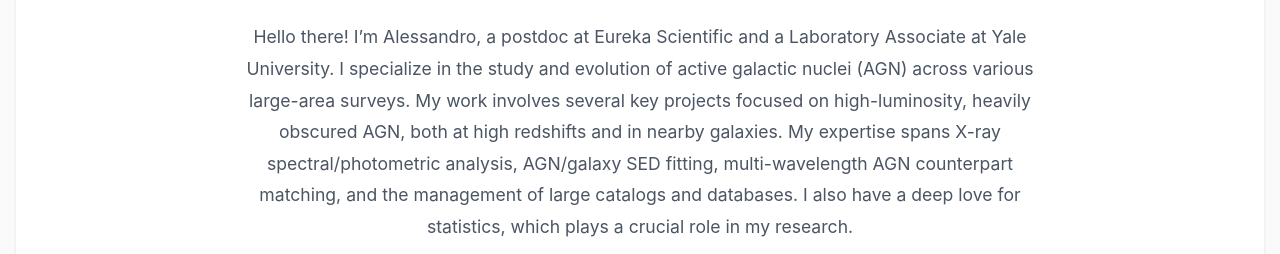
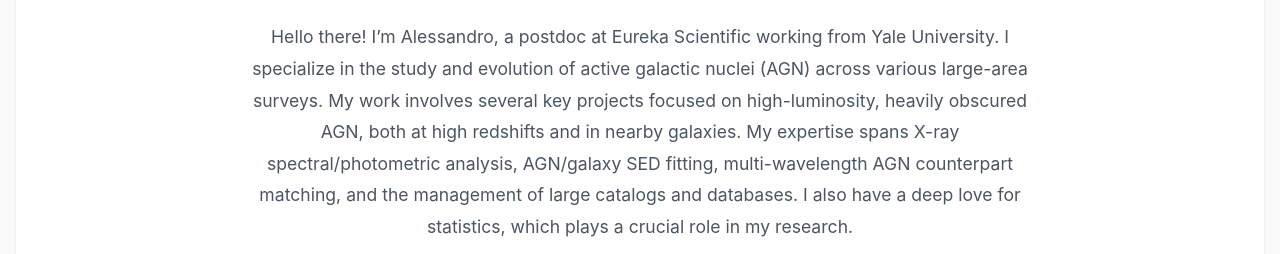
Before and after one commit to alessandropeca/alessandropeca.github.io, a website: page index.html in a window 1280 px wide. Shown: the part 546-800 px from the top of the page. Drawn offline with Linux system fonts and the light colour scheme.

Commit message:
Update index.html

```diff
--- a/index.html
+++ b/index.html
@@ -25,7 +25,7 @@
     <main>
         <section id="about">
             <h2>About Me</h2>
-            <p>Hello there! I’m Alessandro, a postdoc at Eureka Scientific and a Laboratory Associate at Yale University. I specialize in the study and evolution of active galactic nuclei (AGN) across various large-area surveys. My work involves several key projects focused on high-luminosity, heavily obscured AGN, both at high redshifts and in nearby galaxies. My expertise spans X-ray spectral/photometric analysis, AGN/galaxy SED fitting, multi-wavelength AGN counterpart matching, and the management of large catalogs and databases. I also have a deep love for statistics, which plays a crucial role in my research.</p>
+            <p>Hello there! I’m Alessandro, a postdoc at Eureka Scientific working from Yale University. I specialize in the study and evolution of active galactic nuclei (AGN) across various large-area surveys. My work involves several key projects focused on high-luminosity, heavily obscured AGN, both at high redshifts and in nearby galaxies. My expertise spans X-ray spectral/photometric analysis, AGN/galaxy SED fitting, multi-wavelength AGN counterpart matching, and the management of large catalogs and databases. I also have a deep love for statistics, which plays a crucial role in my research.</p>
                 <div>
                     <a href="data/my_cv.pdf" download="Alessandro_Peca_CV.pdf" class="btn">
                         <i class="fas fa-file-download"></i>&nbsp;Download My CV  (Last update: Sept 2025)
```
